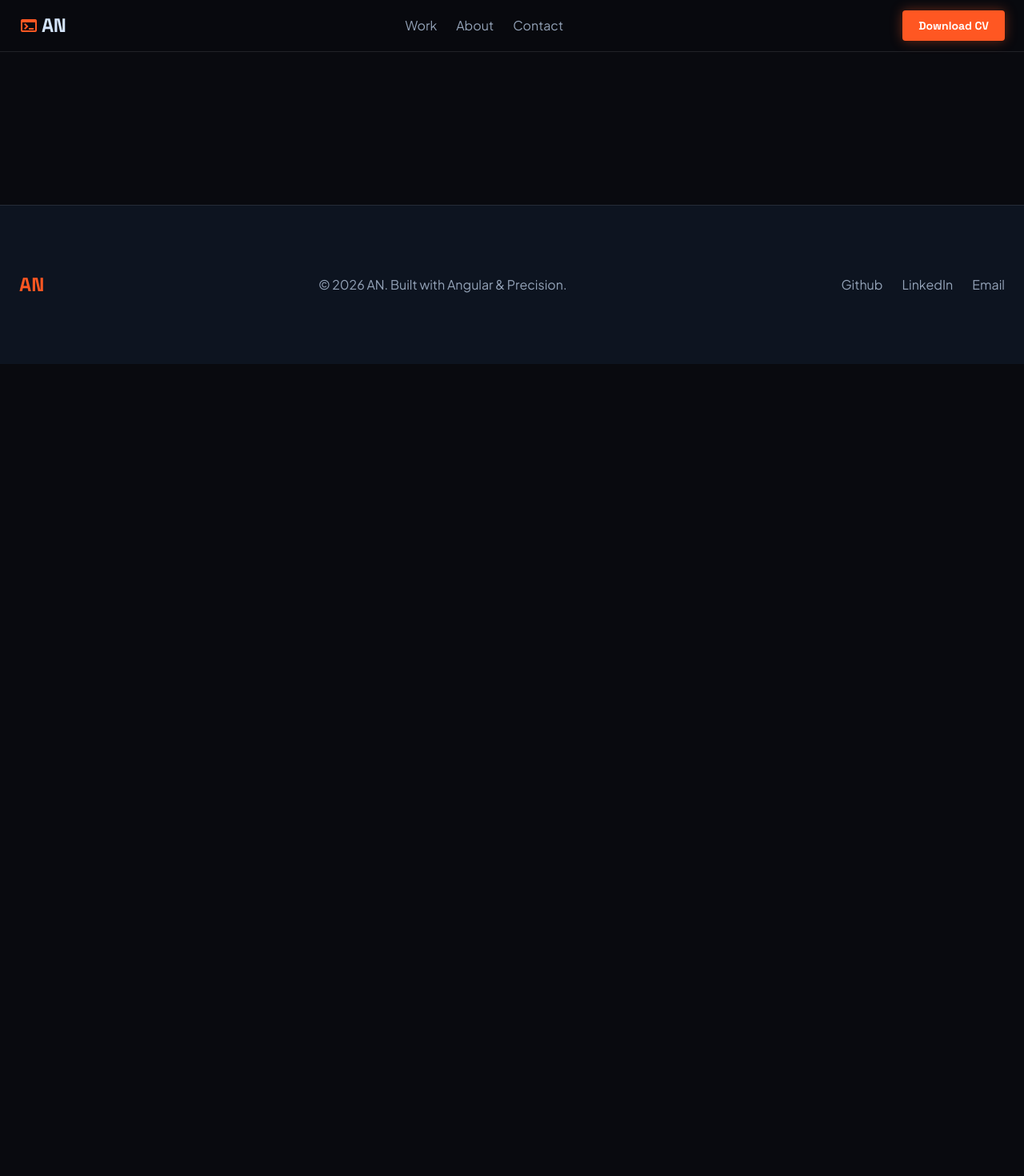
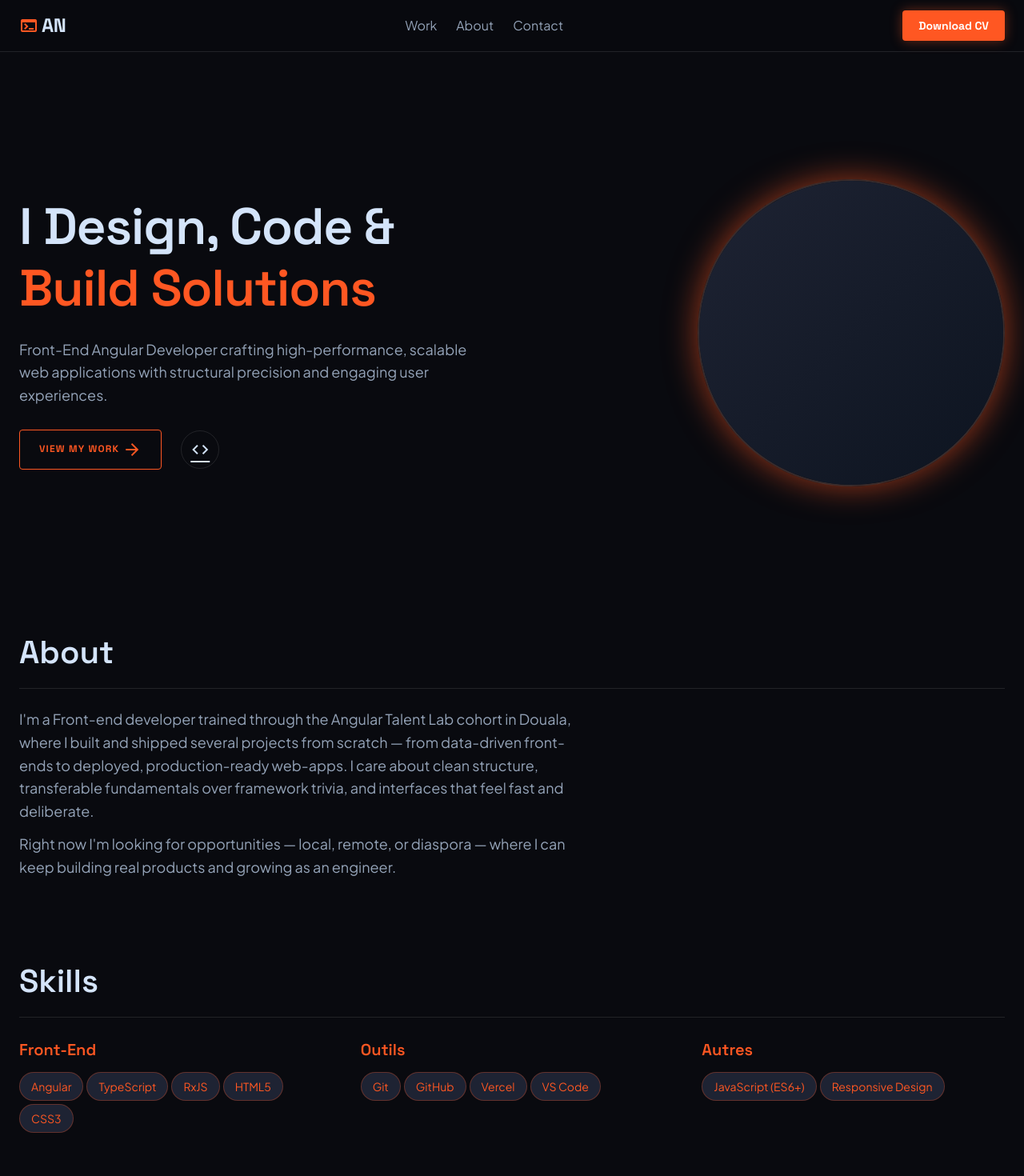
Before and after one commit to erica-dev45/Erica-Ngeh-portfolio, an Angular app: page / in a window 1280 px wide. Shown: the top 1470 px of the page at 80% size. Before the commit the page ends 800 px from the top, so only its background shows below. Built offline with nearby package versions, Linux system fonts and the light colour scheme.

Commit message:
moved to the skills section

```diff
--- a/src/app/app.html
+++ b/src/app/app.html
@@ -1,5 +1,8 @@
 <app-header></app-header>
 <main class="app-main">
-  <!-- Hero, Stats, Projects, etc. will be added here in the next features -->
+      <app-hero></app-hero>
+      <app-about></app-about>
+      <app-skills></app-skills>
+
 </main>
 <app-footer></app-footer>
--- a/src/app/app.ts
+++ b/src/app/app.ts
@@ -2,10 +2,13 @@ import { Component, signal } from '@angular/core';
 import { RouterOutlet } from '@angular/router';
 import { Header } from "./components/header/header";
 import { Footer } from './components/footer/footer';
+import { Hero } from "./components/hero/hero";
+import { About } from "./components/about/about";
+import { Skills } from "./components/skills/skills";
 
 @Component({
   selector: 'app-root',
-  imports: [RouterOutlet, Header,Footer],
+  imports: [RouterOutlet, Header, Footer, Hero, About, Skills],
   templateUrl: './app.html',
   styleUrl: './app.css'
 })
--- a/src/app/components/about/about.css
+++ b/src/app/components/about/about.css
@@ -0,0 +1,28 @@
+/* src/app/components/about/about.component.css */
+
+.about {
+  padding: var(--space-lg) 0;
+}
+
+.about__heading {
+  font-family: var(--font-heading);
+  font-size: 40px;
+  font-weight: 600;
+  color: var(--color-text);
+  border-bottom: 1px solid var(--color-border);
+  padding-bottom: var(--space-sm);
+  margin-bottom: var(--space-md);
+}
+
+.about__content {
+  max-width: 720px;
+  display: flex;
+  flex-direction: column;
+  gap: var(--space-sm);
+}
+
+.about__text {
+  font-size: 18px;
+  line-height: 1.6;
+  color: var(--color-text-muted);
+}
--- a/src/app/components/about/about.html
+++ b/src/app/components/about/about.html
@@ -1 +1,17 @@
-<p>about works!</p>
+<section class="about" id="about">
+  <h2 class="about__heading">About</h2>
+
+  <div class="about__content">
+    <p class="about__text">
+      I'm a Front-end developer trained through the Angular Talent Lab
+      cohort in Douala, where I built and shipped several projects from
+      scratch — from data-driven front-ends to deployed, production-ready
+      web-apps. I care about clean structure, transferable fundamentals over
+      framework trivia, and interfaces that feel fast and deliberate.
+    </p>
+    <p class="about__text">
+      Right now I'm looking for opportunities — local, remote, or diaspora —
+      where I can keep building real products and growing as an engineer.
+    </p>
+  </div>
+</section>
--- a/src/app/components/hero/hero.css
+++ b/src/app/components/hero/hero.css
@@ -0,0 +1,125 @@
+
+.hero {
+  min-height: 80vh;
+  display: flex;
+  flex-direction: column-reverse;
+  align-items: center;
+  justify-content: center;
+  gap: var(--space-lg);
+  padding: var(--space-lg) 0;
+}
+
+.hero__text {
+  flex: 1;
+  display: flex;
+  flex-direction: column;
+  gap: var(--space-md);
+}
+
+.hero__title {
+  font-family: var(--font-heading);
+  font-size: 40px;
+  line-height: 1.2;
+  letter-spacing: -0.01em;
+  font-weight: 600;
+  color: var(--color-text);
+}
+
+.hero__title-accent {
+  color: var(--color-primary);
+}
+
+.hero__subtitle {
+  font-size: 18px;
+  line-height: 1.6;
+  color: var(--color-text-muted);
+  max-width: 640px;
+}
+
+.hero__actions {
+  display: flex;
+  align-items: center;
+  gap: var(--space-md);
+  padding-top: var(--space-xs);
+}
+
+.hero__btn-ghost {
+  display: inline-flex;
+  align-items: center;
+  gap: var(--space-xs);
+  border: 1px solid var(--color-primary);
+  color: var(--color-primary);
+  padding: 12px 24px;
+  border-radius: var(--radius-sm);
+  text-decoration: none;
+  font-family: var(--font-heading);
+  font-size: 12px;
+  font-weight: 700;
+  letter-spacing: 0.1em;
+  text-transform: uppercase;
+  transition: background-color 0.3s ease, box-shadow 0.3s ease;
+}
+
+.hero__btn-ghost:hover {
+  background-color: rgba(255, 87, 34, 0.1);
+  box-shadow: 0 0 20px var(--color-primary-glow);
+}
+
+.hero__icon-btn {
+  display: flex;
+  align-items: center;
+  justify-content: center;
+  width: 48px;
+  height: 48px;
+  border: 1px solid var(--color-border);
+  border-radius: var(--radius-full);
+  color: var(--color-text);
+  transition: border-color 0.2s ease, color 0.2s ease;
+}
+
+.hero__icon-btn:hover {
+  border-color: var(--color-primary);
+  color: var(--color-primary);
+}
+
+.hero__image-wrap {
+  flex: 1;
+  display: flex;
+  justify-content: center;
+}
+
+.hero__image-circle {
+  width: 256px;
+  height: 256px;
+  border-radius: var(--radius-full);
+  overflow: hidden;
+  box-shadow: 0 0 40px rgba(255, 87, 34, 0.6);
+  border: 2px solid rgba(255, 181, 160, 0.2);
+}
+
+.hero__image-placeholder {
+  width: 100%;
+  height: 100%;
+  background: linear-gradient(135deg, #1e2333, #0d1420);
+}
+
+@media (min-width: 768px) {
+  .hero {
+    flex-direction: row;
+    justify-content: space-between;
+  }
+
+  .hero__title {
+    font-size: 64px;
+    letter-spacing: -0.02em;
+  }
+
+  .hero__image-wrap {
+    justify-content: flex-end;
+  }
+
+  .hero__image-circle {
+    width: 384px;
+    height: 384px;
+  }
+}
--- a/src/app/components/hero/hero.html
+++ b/src/app/components/hero/hero.html
@@ -1 +1,30 @@
-<p>hero works!</p>
+<section class="hero">
+  <div class="hero__text">
+    <h1 class="hero__title">
+      I Design, Code &<br />
+      <span class="hero__title-accent">Build Solutions</span>
+    </h1>
+
+    <p class="hero__subtitle">
+      Front-End Angular Developer crafting high-performance, scalable web
+      applications with structural precision and engaging user experiences.
+    </p>
+
+    <div class="hero__actions">
+      <a href="#work" class="hero__btn-ghost">
+        View My Work
+        <span class="material-symbols-outlined">arrow_forward</span>
+      </a>
+
+      <a [href]="githubUrl" target="_blank" class="hero__icon-btn" aria-label="GitHub">
+        <span class="material-symbols-outlined">code</span>
+      </a>
+    </div>
+  </div>
+
+  <div class="hero__image-wrap">
+    <div class="hero__image-circle">
+      <div class="hero__image-placeholder"></div>
+    </div>
+  </div>
+</section>
--- a/src/app/components/hero/hero.ts
+++ b/src/app/components/hero/hero.ts
@@ -6,4 +6,7 @@ import { Component } from '@angular/core';
   templateUrl: './hero.html',
   styleUrl: './hero.css',
 })
-export class Hero {}
+export class Hero {
+    githubUrl = 'https://github.com/erica-dev45';
+
+}
--- a/src/app/components/skills/skills.css
+++ b/src/app/components/skills/skills.css
@@ -0,0 +1,50 @@
+
+.skills {
+  padding: var(--space-lg) 0;
+}
+
+.skills__heading {
+  font-family: var(--font-heading);
+  font-size: 40px;
+  font-weight: 600;
+  color: var(--color-text);
+  border-bottom: 1px solid var(--color-border);
+  padding-bottom: var(--space-sm);
+  margin-bottom: var(--space-md);
+}
+
+.skills__grid {
+  display: grid;
+  grid-template-columns: 1fr;
+  gap: var(--space-md);
+}
+
+.skills__group-title {
+  font-family: var(--font-heading);
+  font-size: 20px;
+  font-weight: 600;
+  color: var(--color-primary);
+  margin-bottom: var(--space-sm);
+}
+
+.skills__chips {
+  display: flex;
+  flex-wrap: wrap;
+  gap: var(--space-xs);
+}
+
+.skills__chip {
+  background-color: #1e2333;
+  border: 1px solid rgba(255, 87, 34, 0.3);
+  color: var(--color-primary);
+  padding: 6px 14px;
+  border-radius: var(--radius-full);
+  font-size: 14px;
+}
+
+@media (min-width: 768px) {
+  .skills__grid {
+    grid-template-columns: repeat(3, 1fr);
+    gap: var(--space-lg);
+  }
+}
--- a/src/app/components/skills/skills.html
+++ b/src/app/components/skills/skills.html
@@ -1 +1,16 @@
-<p>skills works!</p>
+<section class="skills" id="skills">
+  <h2 class="skills__heading">Skills</h2>
+
+  <div class="skills__grid">
+    @for (group of skillCategories; track group.category) {
+      <div class="skills__group">
+        <h3 class="skills__group-title">{{ group.category }}</h3>
+        <div class="skills__chips">
+          @for (item of group.items; track item) {
+            <span class="skills__chip">{{ item }}</span>
+          }
+        </div>
+      </div>
+    }
+  </div>
+</section>
--- a/src/app/components/skills/skills.ts
+++ b/src/app/components/skills/skills.ts
@@ -1,3 +1,4 @@
+import { SKILL_CATEGORIES, skillCategory } from './../../data/skills';
 import { Component } from '@angular/core';
 
 @Component({
@@ -6,4 +7,6 @@ import { Component } from '@angular/core';
   templateUrl: './skills.html',
   styleUrl: './skills.css',
 })
-export class Skills {}
+export class Skills {
+  skillCategories =SKILL_CATEGORIES
+}
--- /dev/null
+++ b/src/app/data/skills.ts
@@ -0,0 +1,20 @@
+export interface skillCategory{
+    category: string;
+    items: string[];
+
+}
+
+export const SKILL_CATEGORIES: skillCategory[]= [
+      {
+    category: 'Front-End',
+    items: ['Angular', 'TypeScript', 'RxJS', 'HTML5', 'CSS3'],
+  },
+  {
+    category: 'Outils',
+    items: ['Git', 'GitHub', 'Vercel', 'VS Code'],
+  },
+  {
+    category: 'Autres',
+    items: ['JavaScript (ES6+)', 'Responsive Design'],
+  },
+]
```
